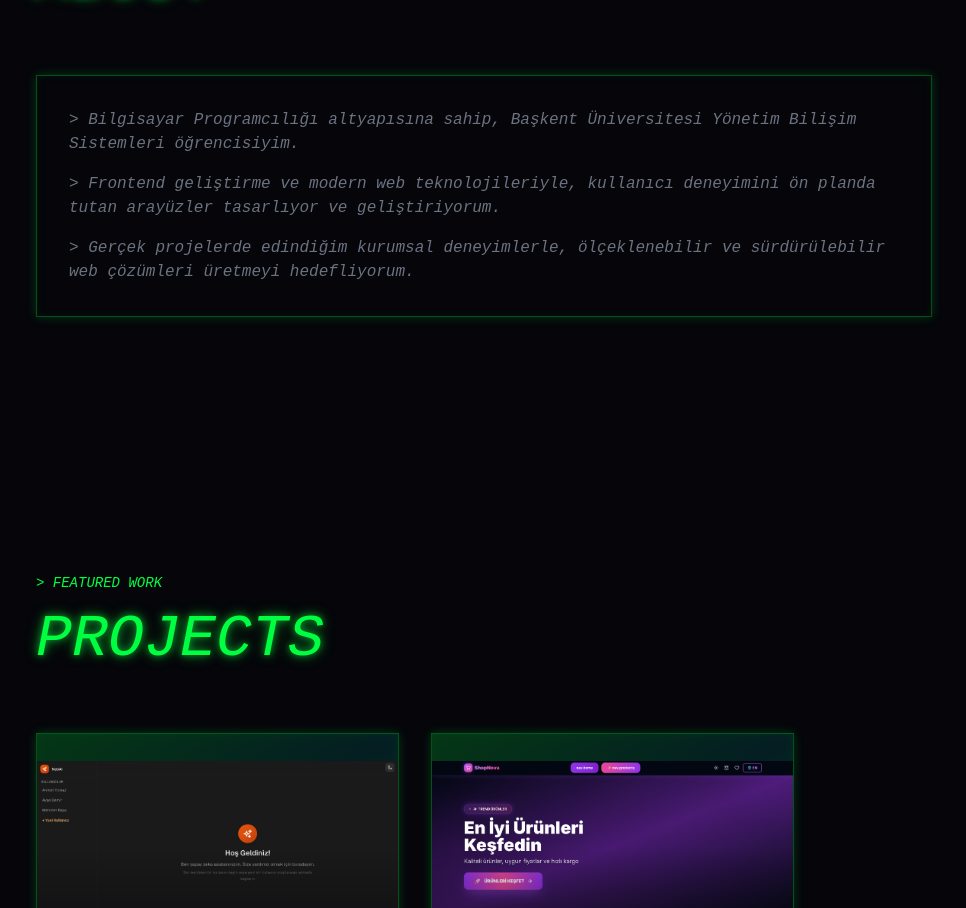
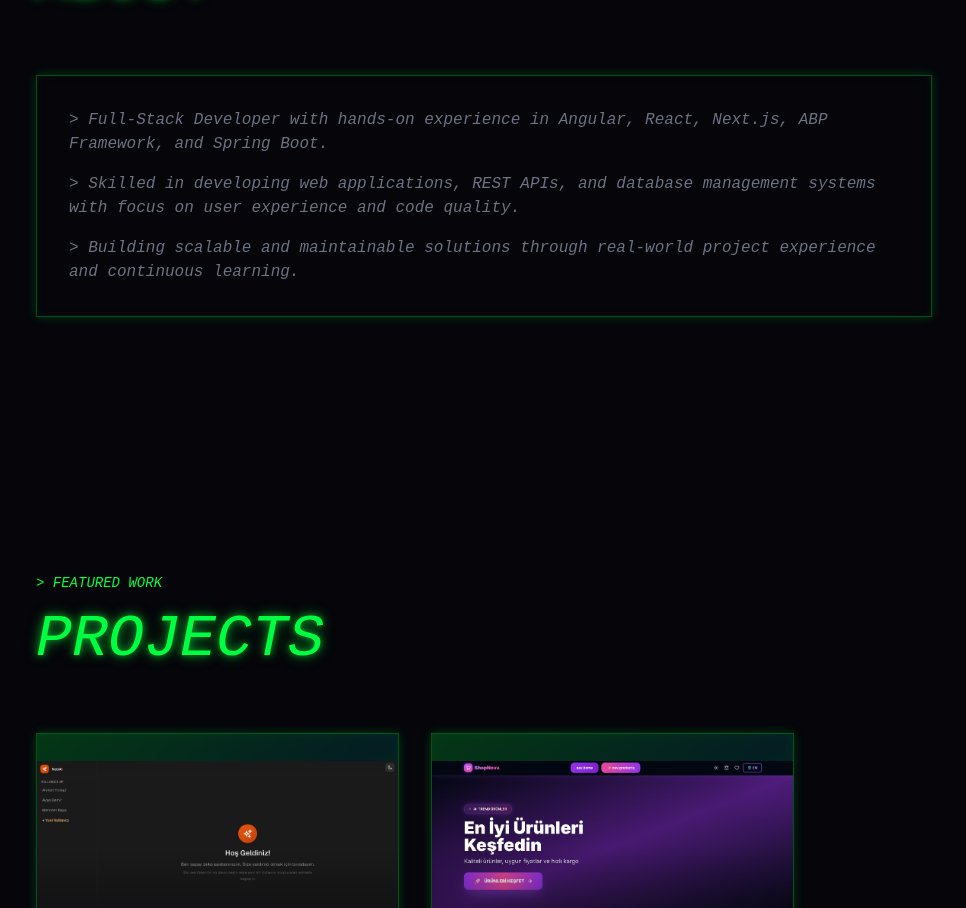
Before and after one commit to mmuuhmmtt/portfolio-site, a Next.js app: page / in a window 1280 px wide. Shown: the part 1013-1921 px from the top of the page, without its empty margins (28-994 px from the left). Built offline with nearby package versions, Linux system fonts and the light colour scheme.

Commit message:
Update: About section with English content and Full-Stack focus

```diff
--- a/components/About.tsx
+++ b/components/About.tsx
@@ -21,13 +21,13 @@ const About = () => {
           <div className="terminal-border p-4 sm:p-6 md:p-8 max-w-4xl">
             <div className="space-y-3 sm:space-y-4 text-terminal-gray font-mono text-sm sm:text-base leading-relaxed">
               <div className="terminal-prompt">
-                Bilgisayar Programcılığı altyapısına sahip, Başkent Üniversitesi Yönetim Bilişim Sistemleri öğrencisiyim.
+                Full-Stack Developer with hands-on experience in Angular, React, Next.js, ABP Framework, and Spring Boot.
               </div>
               <div className="terminal-prompt">
-                Frontend geliştirme ve modern web teknolojileriyle, kullanıcı deneyimini ön planda tutan arayüzler tasarlıyor ve geliştiriyorum.
+                Skilled in developing web applications, REST APIs, and database management systems with focus on user experience and code quality.
               </div>
               <div className="terminal-prompt">
-                Gerçek projelerde edindiğim kurumsal deneyimlerle, ölçeklenebilir ve sürdürülebilir web çözümleri üretmeyi hedefliyorum.
+                Building scalable and maintainable solutions through real-world project experience and continuous learning.
               </div>
             </div>
           </div>
```
